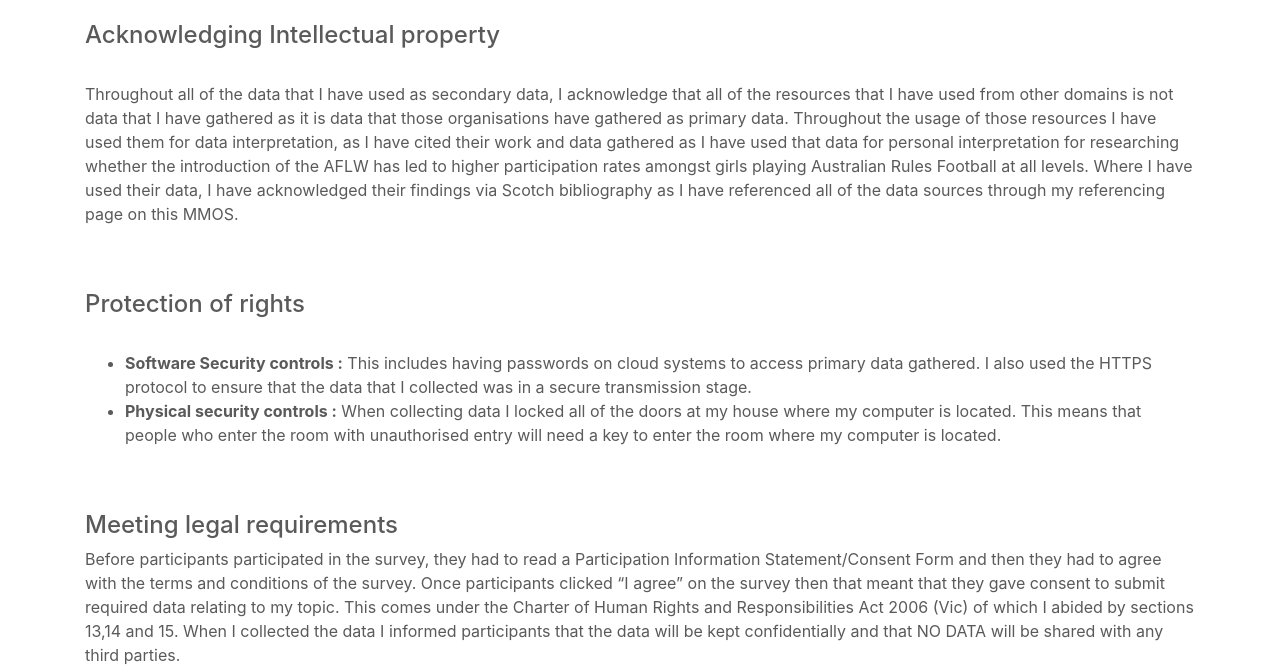
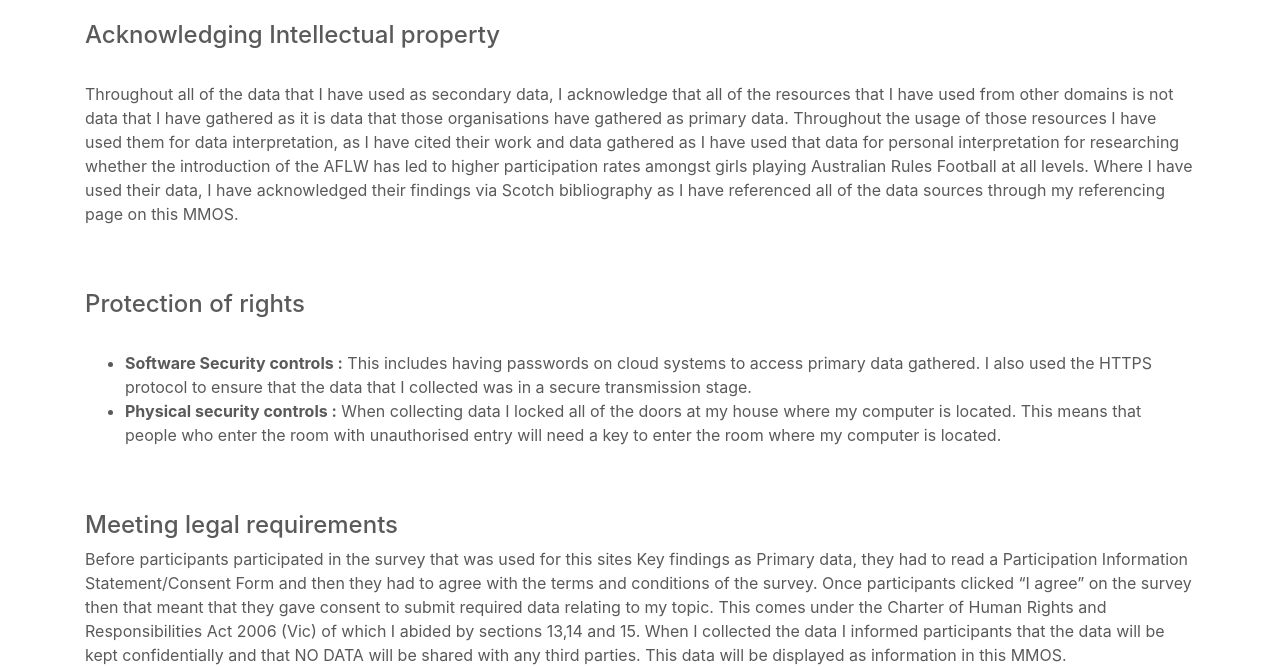
Before and after one commit to moregirlsplayingafl/moregirlsplayingafl.github.io, a plain HTML site: page privacy.html in a window 1280 px wide. Shown: the part 286-953 px from the top of the page. Drawn offline with nearby package versions, Linux system fonts and the light colour scheme.

Commit message:
text chn

```diff
--- a/privacy.html
+++ b/privacy.html
@@ -83,7 +83,7 @@
                 <li><b>Physical security controls :</b> When collecting data I locked all of the doors at my house where my computer is located. This means that people who enter the room with unauthorised entry will need a key to enter the room where my computer is located.</li><br><br>
               </ul>
               <h4>Meeting legal requirements</h4>
-              <p>Before participants participated in the survey, they had to read a Participation Information Statement/Consent Form and then they had to agree with the terms and conditions of the survey. Once participants clicked “I agree” on the survey then that meant that they gave consent to submit required data relating to my topic. This comes under the Charter of Human Rights and Responsibilities Act 2006 (Vic) of which I abided by sections 13,14 and 15. When I collected the data I informed participants that the data will be kept confidentially and that NO DATA will be shared with any third parties.</p>
+              <p>Before participants participated in the survey that was used for this sites Key findings as Primary data, they had to read a Participation Information Statement/Consent Form and then they had to agree with the terms and conditions of the survey. Once participants clicked “I agree” on the survey then that meant that they gave consent to submit required data relating to my topic. This comes under the Charter of Human Rights and Responsibilities Act 2006 (Vic) of which I abided by sections 13,14 and 15. When I collected the data I informed participants that the data will be kept confidentially and that NO DATA will be shared with any third parties. This data will be displayed as information in this MMOS.</p>
             </p>
           </div>
         </div>
```
